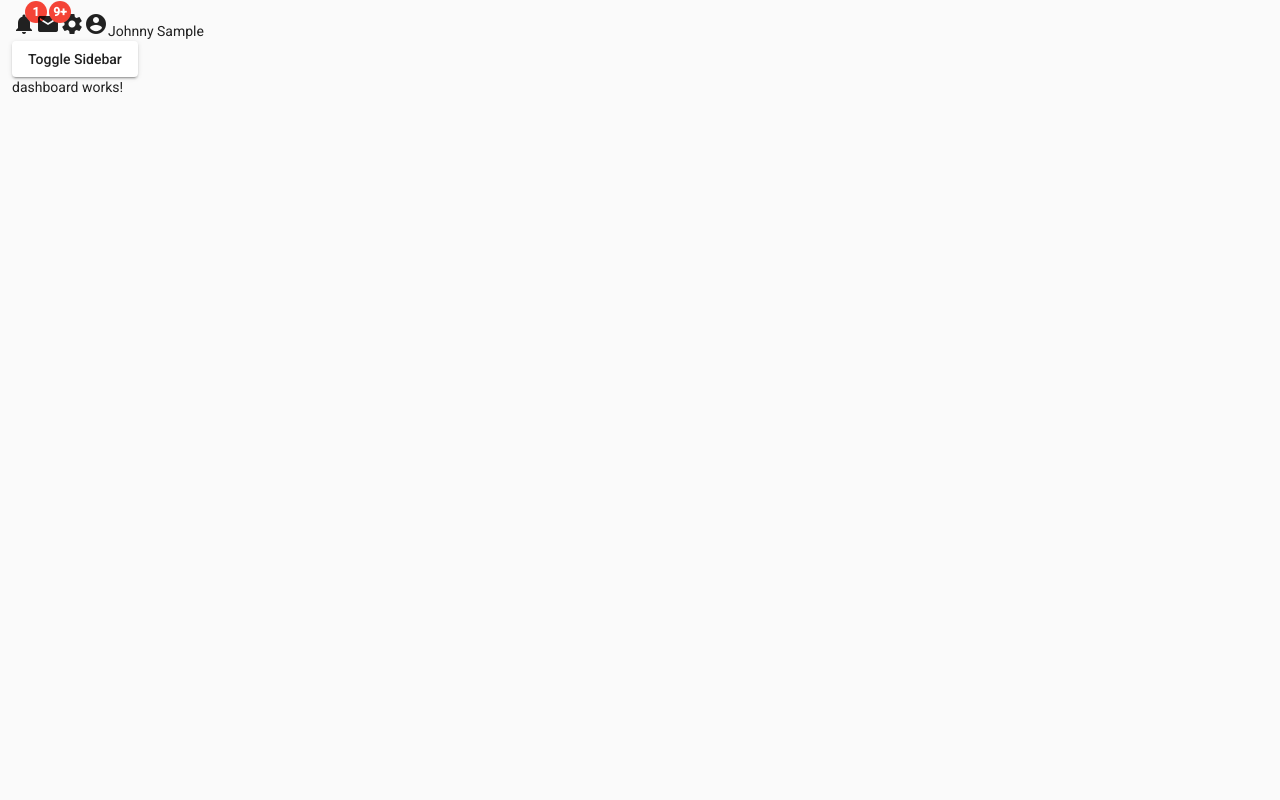
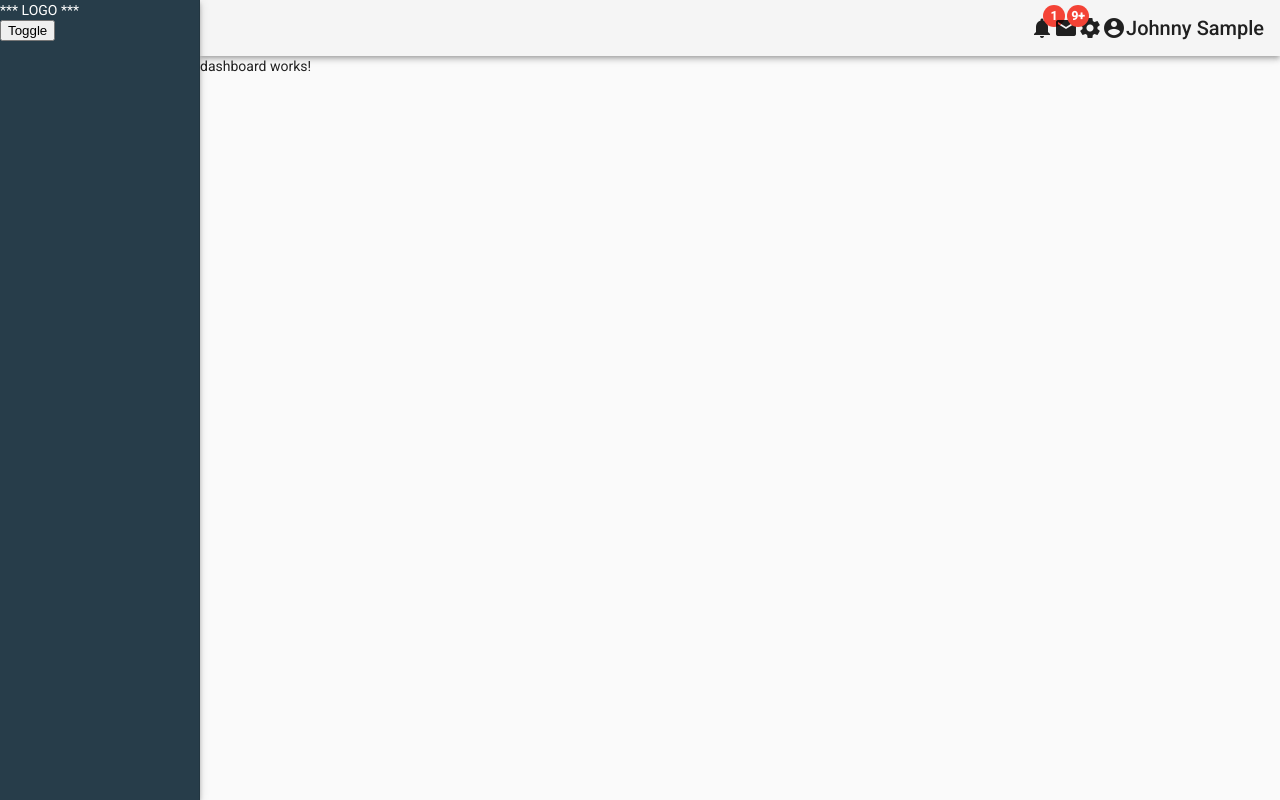
Before and after one commit to ricobarnes/javelin, an Angular app: page / in a window 1280 px wide. Built offline with nearby package versions, Linux system fonts and the light colour scheme.

Commit message:
layout service

```diff
--- a/src/app/app.component.html
+++ b/src/app/app.component.html
@@ -1,16 +1,23 @@
 <mat-drawer-container class="rrp-drawer-container">
-  <mat-drawer #drawer mode="side" class="sidenav mat-elevation-z4"
-    >I'm a drawer</mat-drawer
+  <mat-drawer
+    #drawer
+    [opened]="true"
+    mode="side"
+    class="sidenav mat-elevation-z4"
+    [style.width]="isWide ? '200px' : '50px'"
   >
-  <mat-drawer-content>
+    <div>
+      <div>*** LOGO ***</div>
+      <button (click)="toggleSidebar()">Toggle</button>
+    </div>
+  </mat-drawer>
+  <mat-drawer-content [style.margin-left]="isWide ? '200px' : '50px'">
     <rrp-header style="position: sticky; top: 0px; z-index: 777;"></rrp-header>
 
     <div style="flex: 1 0 auto;">
-      <button mat-raised-button (click)="drawer.toggle()">
-        Toggle Sidebar
-      </button>
-
-      <router-outlet></router-outlet>
+      <div>
+        <router-outlet></router-outlet>
+      </div>
     </div>
   </mat-drawer-content>
 </mat-drawer-container>
--- a/src/app/app.component.scss
+++ b/src/app/app.component.scss
@@ -36,9 +36,9 @@ mat-drawer-content {
 //   border: 1px solid #555;
 // }
 
-mat-drawer-content {
-  padding: 12px;
-  display: flex;
-  flex-direction: column;
-  align-items: flex-start;
-}
+// mat-drawer-content {
+//   padding: 12px;
+//   display: flex;
+//   flex-direction: column;
+//   align-items: flex-start;
+// }
--- a/src/app/app.component.ts
+++ b/src/app/app.component.ts
@@ -1,10 +1,23 @@
-import { Component } from '@angular/core';
+import { Component, OnInit } from '@angular/core';
+import { LayoutService } from './core/services/layout/layout.service';
 
 @Component({
   selector: 'app-root',
   templateUrl: './app.component.html',
-  styleUrls: ['./app.component.scss']
+  styleUrls: ['./app.component.scss'],
 })
-export class AppComponent {
-  title = 'javelin';
+export class AppComponent implements OnInit {
+  isWide = true;
+
+  constructor(private _layoutService: LayoutService) {}
+
+  ngOnInit() {
+    this._layoutService.isWide().subscribe((val) => {
+      this.isWide = val;
+    });
+  }
+
+  toggleSidebar() {
+    this._layoutService.setIsWide(!this.isWide);
+  }
 }
--- /dev/null
+++ b/src/app/core/services/layout/layout.service.ts
@@ -0,0 +1,19 @@
+import { Injectable } from '@angular/core';
+import { BehaviorSubject, Observable } from 'rxjs';
+
+@Injectable({
+  providedIn: 'root',
+})
+export class LayoutService {
+  private _isWide: BehaviorSubject<boolean> = new BehaviorSubject(true);
+
+  constructor() {}
+
+  setIsWide(val: boolean) {
+    this._isWide.next(val);
+  }
+
+  isWide(): Observable<boolean> {
+    return this._isWide.asObservable();
+  }
+}
--- a/src/app/shared/components/header/header.component.html
+++ b/src/app/shared/components/header/header.component.html
@@ -1,8 +1,14 @@
+<mat-toolbar style="display: flex; height: 56px;" class="mat-elevation-z4">
   <div
-  style="display: flex; align-items: center; justify-content: space-between;"
+    style="
+      width: 100%;
+      display: flex;
+      align-items: center;
+      justify-content: space-between;
+    "
   >
     <div></div>
-  <div>
+    <div style="display: flex; align-items: center;">
       <mat-icon
         class="material-icons-outlined"
         [matBadge]="notificationCount"
@@ -20,3 +26,4 @@
       Sample
     </div>
   </div>
+</mat-toolbar>
```
Also changed, not shown: 1 other file (tests, documents, lock files or other folders). Lines whose indentation alone changed are shown as unchanged.
